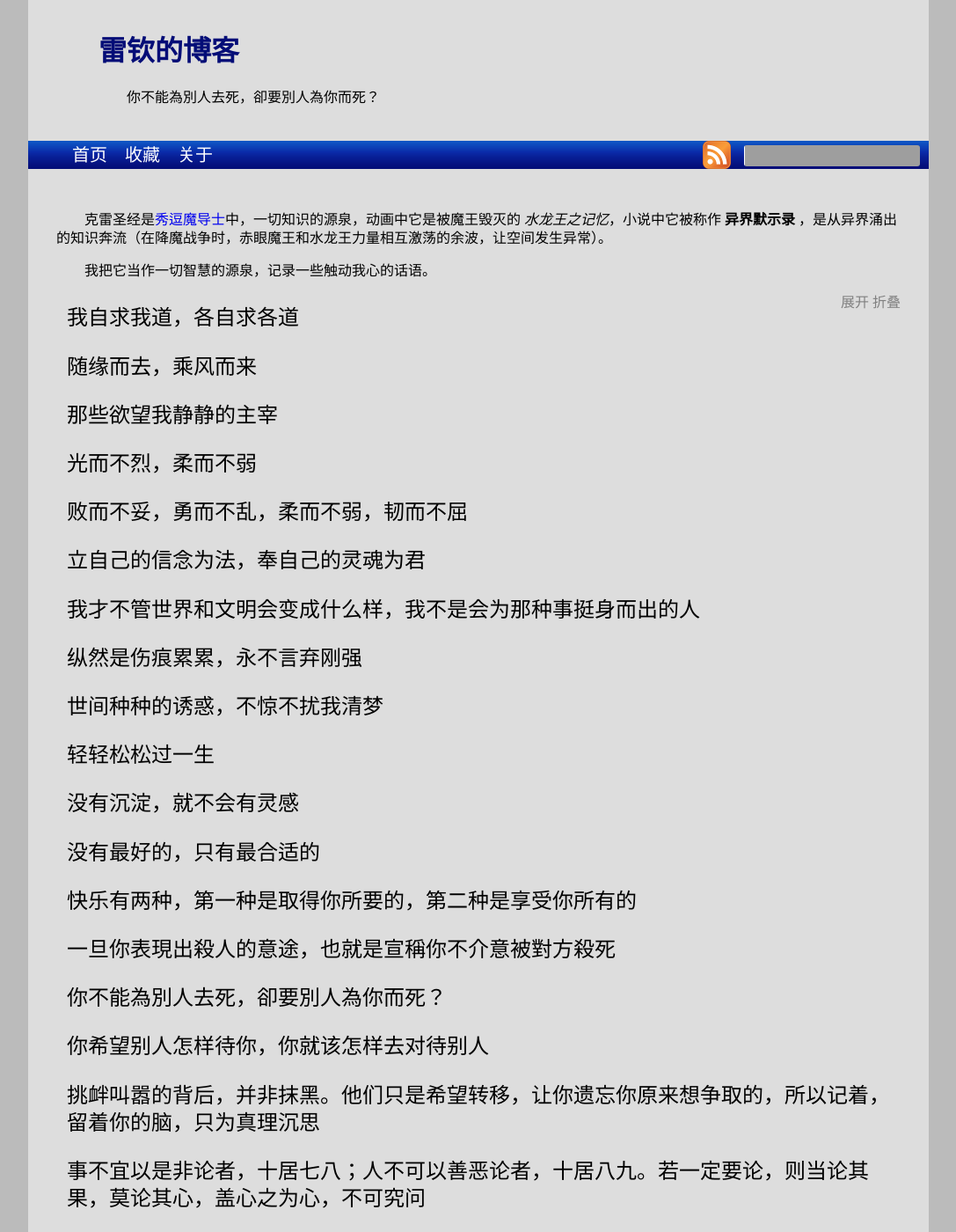
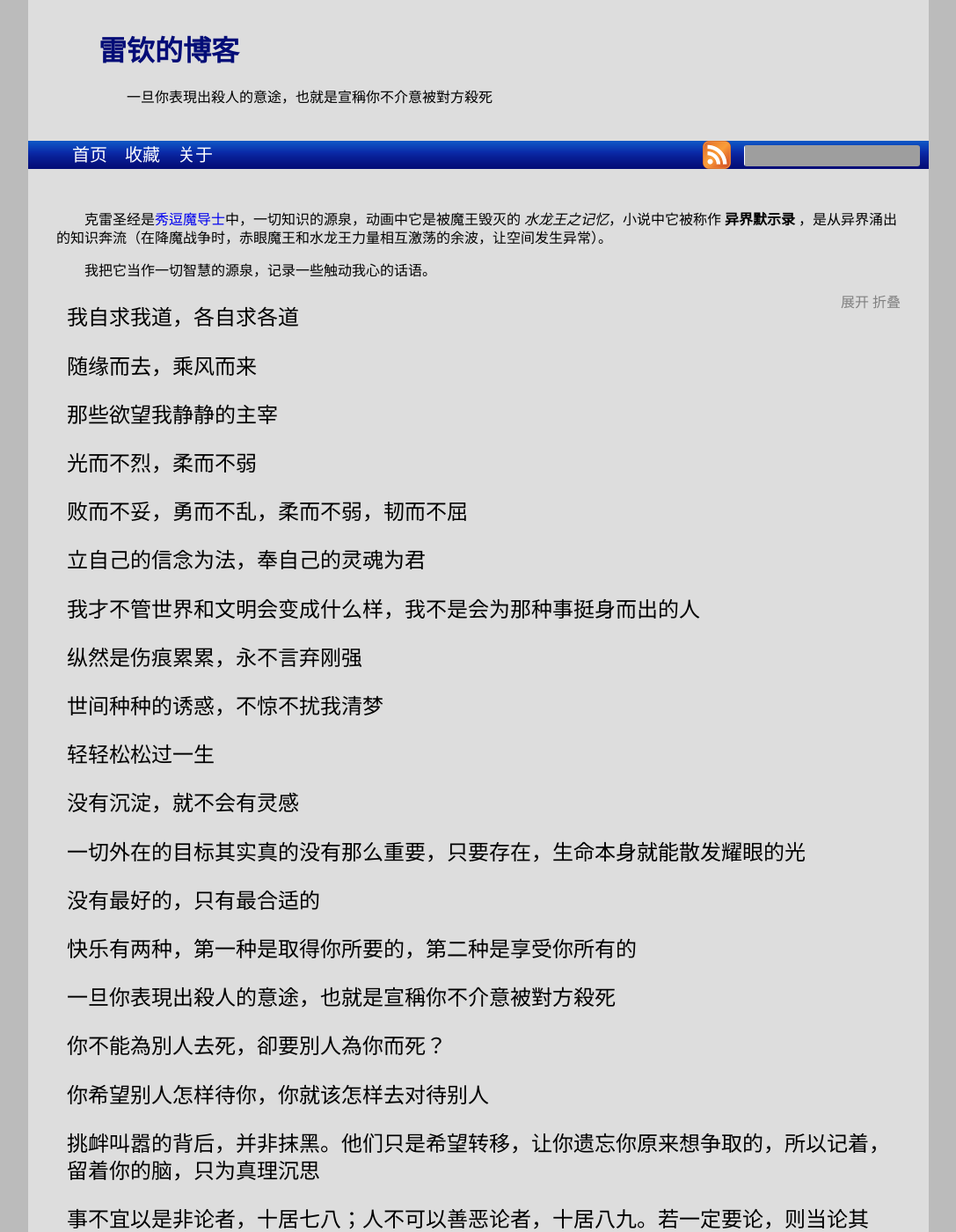
Before and after one commit to leiqin/leiqin.github.io, a Jekyll site: the page built from revelation.markdown, in a window 1280 px wide and 1400 px high. Shown: the whole window at 88% size, without its empty margins (96-1183 px from the left). Built offline with Jekyll 4.4.1, drawn with Linux system fonts in a browser that asks for light colours; nearby versions of some CDN libraries; comment, search, counter and statistics services are not loaded; grey boxes are pictures that could not be loaded.

Commit message:
添加克雷圣经

```diff
--- a/revelation.markdown
+++ b/revelation.markdown
@@ -38,7 +38,10 @@ title: 克雷圣经
 :   歌曲 《真心真意过一生》
 
 没有沉淀，就不会有灵感
-:   小说 《神裔》 沈星妤 星语塔罗魔法教室（九）女祭司之卷轴之
+:	小说 《神裔》 沈星妤 星语塔罗魔法教室（九）女祭司之卷轴之
+
+一切外在的目标其实真的没有那么重要，只要存在，生命本身就能散发耀眼的光
+:	小说 《神裔》 沈星妤 星语塔罗魔法教室（二十三）之星星的疗愈
 
 没有最好的，只有最合适的
 :   不详
```
